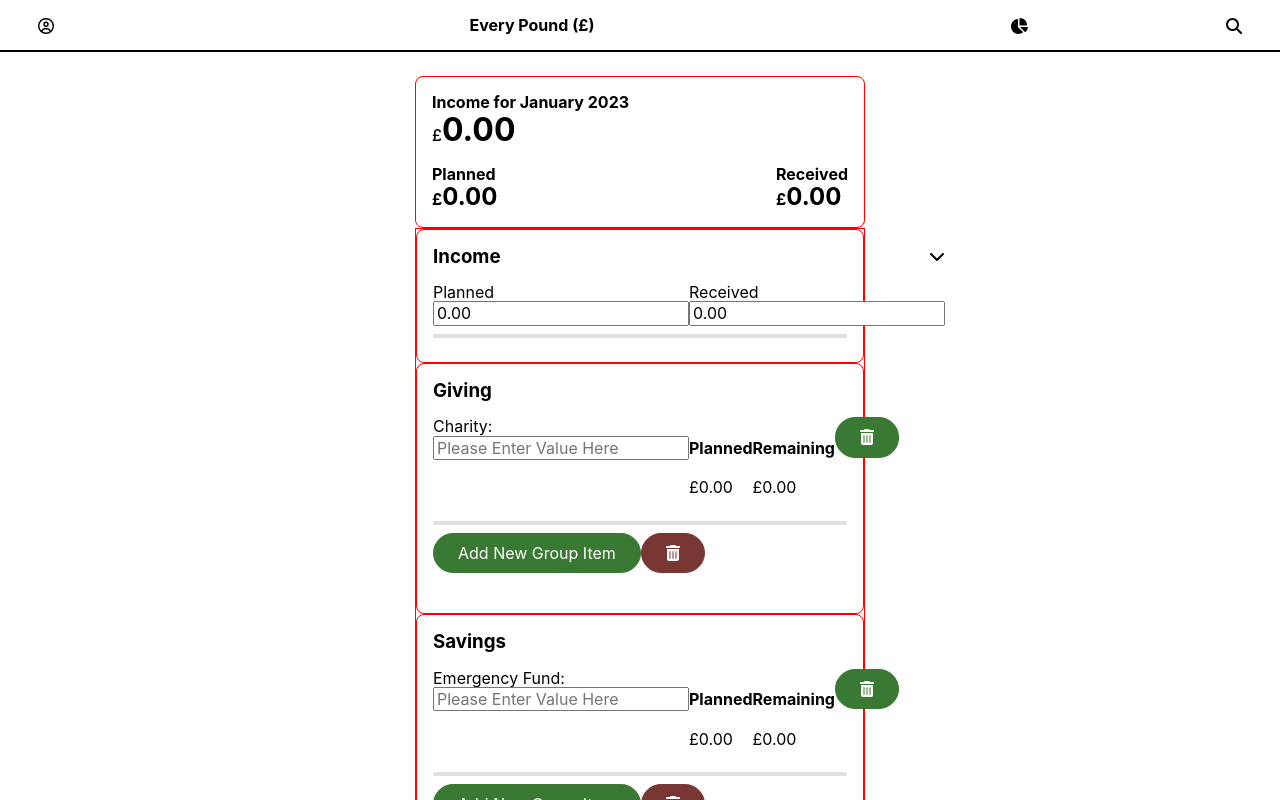
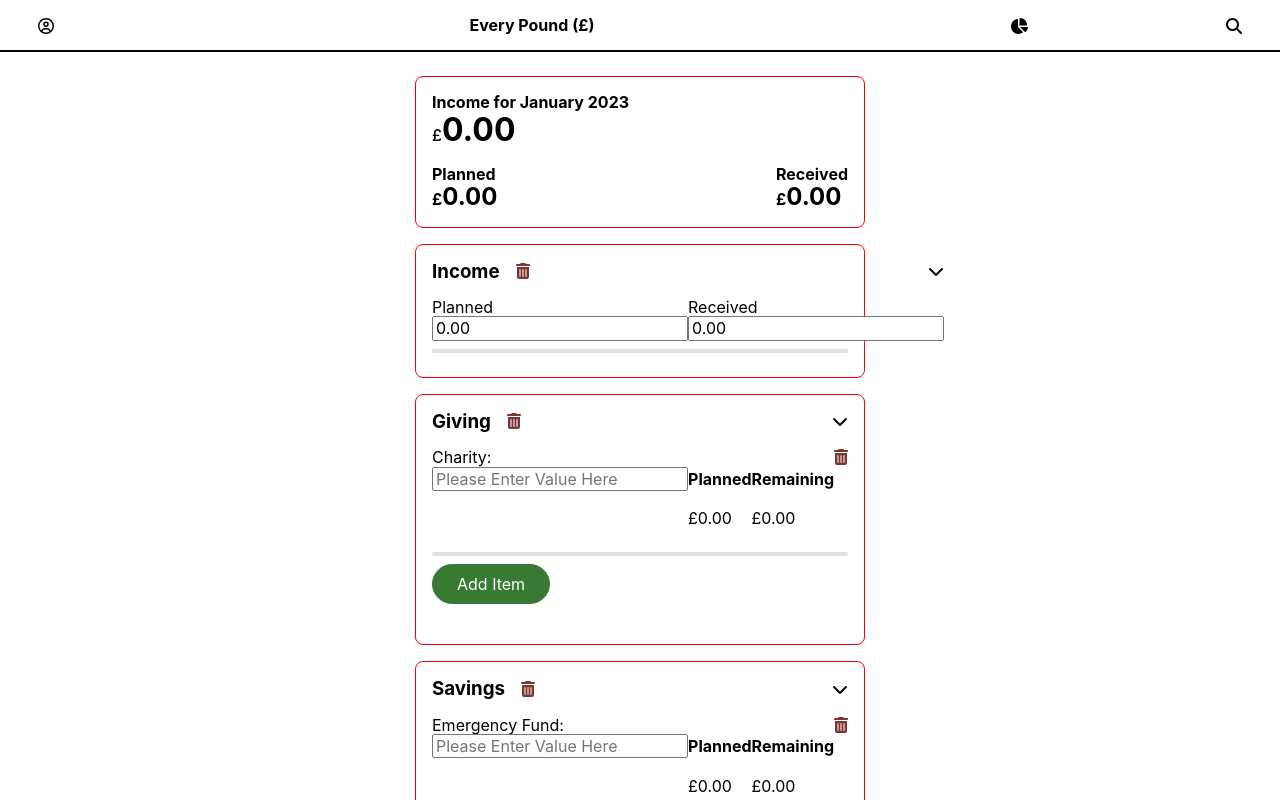
Before and after one commit to kemaakpala/zero-based-budgetapp, a React (Create React App) app: page /1 in a window 1280 px wide. Shown: the top 800 px of the page. Built offline with nearby package versions, Linux system fonts and the light colour scheme.

Commit message:
feat: implement toggle functionality for BudgetGroup; enhance styles and button interactions

```diff
--- a/src/Component/BudgetGroup/BudgetGroup.jsx
+++ b/src/Component/BudgetGroup/BudgetGroup.jsx
@@ -1,4 +1,4 @@
-import React from "react";
+import React, { useState } from "react";
 import "./styles/BudgetGroup.css";
 import BudgetGroupHeader from "./BudgetGroupHeader";
 import BudgetGroupActions from "./BudgetGroupActions";
@@ -7,10 +7,20 @@ import ProgressBar from "../ProgressBar";
 
 const BudgetGroup = ({ budgetGroup, budgetGroupIndex, budgetGroupTotal }) => {
   const { name, budgetGroupItem } = budgetGroup;
+  const [hideContent, setHideContent] = useState(false);
+
+  const clickHandler = (event) => {
+    event.preventDefault();
+    setHideContent((prevHideContent) => !prevHideContent);
+  };
   return (
     <div className="group-container">
-      <BudgetGroupHeader budgetGroupName={name} />
-      <div className="group-content">
+      <BudgetGroupHeader
+        budgetGroupName={name}
+        handleToggle={clickHandler}
+        hideContentFlag={hideContent}
+      />
+      <div className={`group-content ${hideContent ? "group-content--hidden" : ""}`}>
         <BudgetGroupItem
           budgetGroupName={name}
           budgetGroupItem={budgetGroupItem}
--- a/src/Component/BudgetGroup/BudgetGroupActions.jsx
+++ b/src/Component/BudgetGroup/BudgetGroupActions.jsx
@@ -10,14 +10,7 @@ const BudgetGroupActions = ({
   return (
     <div className="group-actions">
       <Button className="form-control group-actions__Button">
-        Add New Group Item
-      </Button>
-      <Button classModifier="secondary">
-        <FontAwesomeIcon
-          icon={faTrashCan}
-          size="1x"
-          title="delete budget group item"
-        />
+        Add Item
       </Button>
     </div>
   );
--- a/src/Component/BudgetGroup/BudgetGroupHeader.jsx
+++ b/src/Component/BudgetGroup/BudgetGroupHeader.jsx
@@ -1,10 +1,37 @@
 import React from "react";
+import Button from "../Button/Button";
+import { FontAwesomeIcon } from "@fortawesome/react-fontawesome";
+import {
+  faChevronDown,
+  faChevronUp,
+  faTrashCan,
+} from "@fortawesome/free-solid-svg-icons";
 import "./styles/BudgetGroupHeader.css";
 
-const BudgetGroupHeader = ({ budgetGroupName }) => {
+const BudgetGroupHeader = ({
+  budgetGroupName,
+  handleToggle,
+  hideContentFlag,
+}) => {
   return (
     <div className="group-header">
-      <h3>{budgetGroupName}</h3>
+      <div className="group-header-title">
+        <h3>{budgetGroupName}</h3>
+        <Button classModifier="transparent" color="red">
+          <FontAwesomeIcon
+            icon={faTrashCan}
+            size="1x"
+            title="delete budget group"
+          />
+        </Button>
+      </div>
+      <Button classModifier="transparent" onClickHandler={handleToggle}>
+        <FontAwesomeIcon
+          icon={hideContentFlag ? faChevronUp : faChevronDown}
+          size="1x"
+          title="budget group collapse toggle"
+        />
+      </Button>
     </div>
   );
 };
--- a/src/Component/BudgetGroup/BudgetGroupItem.jsx
+++ b/src/Component/BudgetGroup/BudgetGroupItem.jsx
@@ -43,7 +43,11 @@ const BudgetGroupItem = ({
           <p className="group-item-status__text">£0.00</p>
         </div>
         <div className="group-item-action">
-          <Button className="group-item-action__Button">
+          <Button
+            className="group-item-action__Button"
+            classModifier="transparent"
+            color="red"
+          >
             <FontAwesomeIcon
               icon={faTrashCan}
               size="1x"
--- a/src/Component/BudgetGroup/styles/BudgetGroup.css
+++ b/src/Component/BudgetGroup/styles/BudgetGroup.css
@@ -7,6 +7,7 @@
   align-content: flex-start;
   flex-wrap: wrap;
   width: 100%;
+  margin-bottom: 1rem;
 }
 
 .group-content {
--- a/src/Component/BudgetGroup/styles/BudgetGroupHeader.css
+++ b/src/Component/BudgetGroup/styles/BudgetGroupHeader.css
@@ -12,3 +12,12 @@
   margin-top: 0;
   margin-bottom: 0;
 }
+
+.group-header-title{
+  display:flex;
+  align-items: center;
+}
+
+.group-header-title button {
+  margin-left: 1rem;
+}
--- a/src/Component/Button/Button.jsx
+++ b/src/Component/Button/Button.jsx
@@ -1,8 +1,20 @@
 import "./styles/Button.css";
-const Button = ({ children, classModifier = "primary", onClickHandler }) => {
+const Button = ({
+  children,
+  classModifier = "primary",
+  color,
+  bgColor,
+  onClickHandler,
+}) => {
   let groupActionsStyledModifier = `group-actions__button--styled group-actions__button--${classModifier}`;
-  if(classModifier === "transparent") {
+  if (classModifier === "transparent") {
     groupActionsStyledModifier = `group-actions__button--${classModifier}`;
+  }
+  if (color) {
+    groupActionsStyledModifier += ` group-actions__button--${color}`;
+  }
+  if (bgColor) {
+    groupActionsStyledModifier += ` group-actions__button--bg--${bgColor}`;
   }
   return (
     <button
@@ -11,6 +23,7 @@ const Button = ({ children, classModifier = "primary", onClickHandler }) => {
     >
       {children}
     </button>
-)};
+  );
+};
 
 export default Button;
--- a/src/Component/Button/styles/Button.css
+++ b/src/Component/Button/styles/Button.css
@@ -37,3 +37,18 @@
   border-radius: 1.25rem;
   margin-bottom: 1.5rem;
 }
+
+.group-actions__button--red {
+  color:#793733;
+}
+.group-actions__button--green{
+  color:#397933;
+}
+
+.group-actions__button--bg-red {
+  background-color: #793733;
+}
+
+.group-actions__button--bg-green {
+  background-color: #397933;
+}
--- a/src/Container/Budget/Budget.jsx
+++ b/src/Container/Budget/Budget.jsx
@@ -8,10 +8,9 @@ import {
 } from "../../Component";
 import "./styles/Budget.css";
 import { FontAwesomeIcon } from "@fortawesome/react-fontawesome";
-import { faChevronDown, faChevronUp } from "@fortawesome/free-solid-svg-icons";
+import { faChevronDown, faChevronUp, faTrashCan } from "@fortawesome/free-solid-svg-icons";
 import { generateUniqueId, formatBudgetItemAmount } from "../../utils/utils";
 import ProgressBar from "../../Component/ProgressBar";
-
 
 function Budget() {
   const getFullYear = () => {
@@ -66,11 +65,6 @@ function Budget() {
 
   const toggleGroupContent = (event) => {
     event.preventDefault();
-    console.log("toggle", event);
-    console.log("classList: ", event.target.classList);
-    console.log("parentNode: ", event.target.parentNode);
-    console.log("parentNode.classList: ", event.target.parentNode.classList);
-
     setHideContent((prevHideContent) => !prevHideContent);
   };
 
@@ -85,7 +79,17 @@ function Budget() {
       <BudgetForm className="form">
         <div className="group-container">
           <div className="group-header">
-            <h3>Income</h3>
+            <div className="group-header-title">
+              <h3>Income</h3>
+              <Button classModifier="transparent" color="red">
+                <FontAwesomeIcon
+                  icon={faTrashCan}
+                  size="1x"
+                  title="delete budget group"
+                />
+              </Button>
+            </div>
+
             <Button
               classModifier="transparent"
               onClickHandler={(e) => {
@@ -93,13 +97,17 @@ function Budget() {
               }}
             >
               <FontAwesomeIcon
-                icon={hideContent ? faChevronUp: faChevronDown}
+                icon={hideContent ? faChevronUp : faChevronDown}
                 size="1x"
                 title="budget group collapse toggle"
               />
             </Button>
           </div>
-          <div className={`group-content ${hideContent ? "group-content--hidden" : ""}`}>
+          <div
+            className={`group-content ${
+              hideContent ? "group-content--hidden" : ""
+            }`}
+          >
             <div className="group-item">
               <div className="group-item-fields">
                 <TextField
--- a/src/Container/Budget/styles/Budget.css
+++ b/src/Container/Budget/styles/Budget.css
@@ -18,13 +18,14 @@ section {
 
 .hero-container,
 .form {
-  border: 1px solid red;
   width: 100%;
   max-width: 450px;
 }
 .hero-container {
+  border: 1px solid red;
   padding: 1rem;
   border-radius: 0.5rem;
+  margin-bottom: 1rem;
 }
 .hero-container h2,
 .hero-container h3 {
@@ -71,6 +72,7 @@ section {
   padding: 1rem;
   border-radius: 0.5rem;
   border: 1px solid red;
+  margin-bottom: 1rem;
 }
 .group-header {
   display: flex;
@@ -94,3 +96,18 @@ section {
 .group-item {
   display: flex;
 }
+
+.group-actions__button--red {
+  color:#793733;
+}
+.group-actions__button--green{
+  color:#397933;
+}
+
+.group-actions__button--bg-red {
+  background-color: #793733;
+}
+
+.group-actions__button--bg-green {
+  background-color: #397933;
+}
--- a/src/index.js
+++ b/src/index.js
@@ -23,7 +23,6 @@ const router = browserRouter({
   }]
 })
 
-console.log(router)
 const root = ReactDOM.createRoot(document.getElementById('root'));
 root.render(
   <React.StrictMode>
```
Lines whose indentation alone changed are shown as unchanged.
